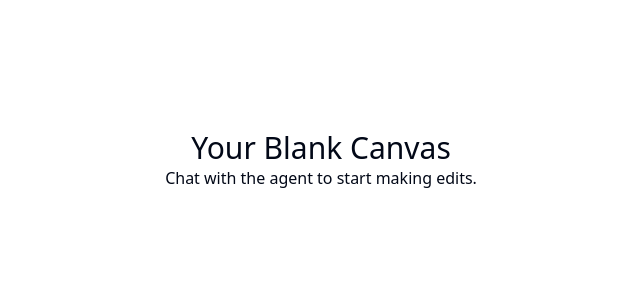
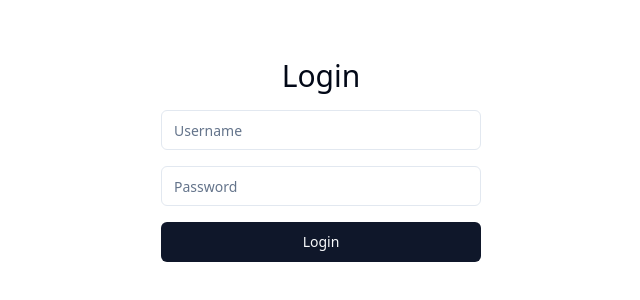
Before and after one commit to GPT-Engineer-App/audio-wizard, a React (Vite) app: page / in a window 1280 px wide. Shown: the part 240-540 px from the top of the page, without its empty margins (319-959 px from the left). Built offline with nearby package versions, Linux system fonts and the light colour scheme.

Commit message:
Initial setup with user authentication and success/error messages.

```diff
--- a/src/pages/Index.jsx
+++ b/src/pages/Index.jsx
@@ -1,14 +1,54 @@
-// Update this page (the content is just a fallback if you fail and example)
+import React, { useState } from "react";
+import { Input } from "@/components/ui/input";
+import { Button } from "@/components/ui/button";
+import { Alert, AlertTitle, AlertDescription } from "@/components/ui/alert";
 
 const Index = () => {
+  const [username, setUsername] = useState("");
+  const [password, setPassword] = useState("");
+  const [message, setMessage] = useState(null);
+  const [messageType, setMessageType] = useState("success");
+
+  const handleLogin = () => {
+    // Dummy authentication logic
+    if (username === "user" && password === "password") {
+      setMessageType("success");
+      setMessage("Login successful!");
+    } else {
+      setMessageType("error");
+      setMessage("Invalid username or password.");
+    }
+  };
+
   return (
     <div className="h-screen w-screen flex items-center justify-center">
-      {/* Update with components here - default to put new layout sections as separate components in the components folder, and import them here */}
-      <div>
-        <h1 className="text-3xl text-center">Your Blank Canvas</h1>
-        <p className="text-center">
-          Chat with the agent to start making edits.
-        </p>
+      <div className="w-full max-w-xs">
+        <h1 className="text-3xl text-center mb-4">Login</h1>
+        <div className="mb-4">
+          <Input
+            type="text"
+            placeholder="Username"
+            value={username}
+            onChange={(e) => setUsername(e.target.value)}
+          />
+        </div>
+        <div className="mb-4">
+          <Input
+            type="password"
+            placeholder="Password"
+            value={password}
+            onChange={(e) => setPassword(e.target.value)}
+          />
+        </div>
+        <Button onClick={handleLogin} className="w-full">
+          Login
+        </Button>
+        {message && (
+          <Alert className={`mt-4 ${messageType === "error" ? "bg-red-100" : "bg-green-100"}`}>
+            <AlertTitle>{messageType === "error" ? "Error" : "Success"}</AlertTitle>
+            <AlertDescription>{message}</AlertDescription>
+          </Alert>
+        )}
       </div>
     </div>
   );
```
